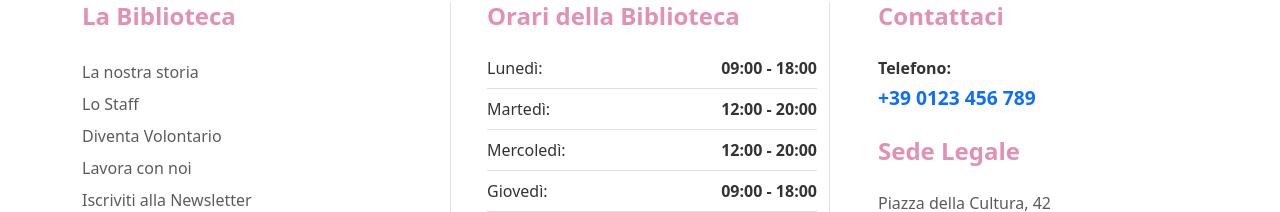
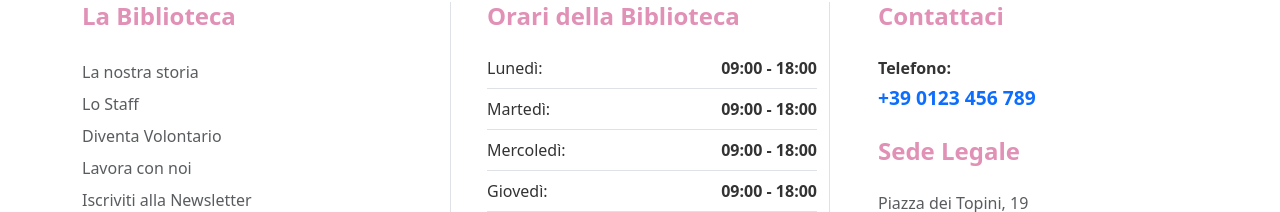
Before and after one commit to Alex3000x/onlinelibrary, a React (Vite) app in the folder onlinelibrary/: page / in a window 1280 px wide. Shown: the part 1115-1327 px from the top of the page. Built offline with nearby package versions, Linux system fonts and the light colour scheme; no server answers.

Commit message:
refactor: Update Footer component with corrected opening hours and improved section IDs

```diff
--- a/onlinelibrary/src/components/Footer.jsx
+++ b/onlinelibrary/src/components/Footer.jsx
@@ -40,16 +40,16 @@ function Footer() {
 
           {/* 2. ORARI DI APERTURA */}
           <Col md={4} className="mb-4 border-start border-end">
-            <h4 style={titleStyle} className="ps-md-4">Orari della Biblioteca</h4>
+            <h4 id="orari-section" style={titleStyle} className="ps-md-4">Orari della Biblioteca</h4>
             <div className="ps-md-4">
               <div className="d-flex justify-content-between mb-2">
                 <span>Lunedì:</span> <strong>09:00 - 18:00</strong>
               </div>
               <div className="d-flex justify-content-between mb-2 border-top pt-2">
-                <span>Martedì:</span> <strong>12:00 - 20:00</strong>
+                <span>Martedì:</span> <strong>09:00 - 18:00</strong>
               </div>
               <div className="d-flex justify-content-between mb-2 border-top pt-2">
-                <span>Mercoledì:</span> <strong>12:00 - 20:00</strong>
+                <span>Mercoledì:</span> <strong>09:00 - 18:00</strong>
               </div>
               <div className="d-flex justify-content-between mb-2 border-top pt-2">
                 <span>Giovedì:</span> <strong>09:00 - 18:00</strong>
@@ -68,14 +68,14 @@ function Footer() {
 
           {/* 3. CONTATTI E SEDE */}
           <Col md={4} className="mb-4 ps-md-5">
-            <h4 style={titleStyle}>Contattaci</h4>
+            <h4 id="contatti-section" style={titleStyle}>Contattaci</h4>
             <p className="mb-1"><strong>Telefono:</strong></p>
             <p className="text-primary fw-bold" style={{ fontSize: '1.2rem' }}>+39 0123 456 789</p>
 
             <h4 style={titleStyle} className="mt-4">Sede Legale</h4>
             <p className="text-muted">
-              Piazza della Cultura, 42<br />
-              00187 Roma (RM)<br />
+              Piazza dei Topini, 19<br />
+              20064 Gorgonzola (MI)<br />
               Italia
             </p>
           </Col>
```
